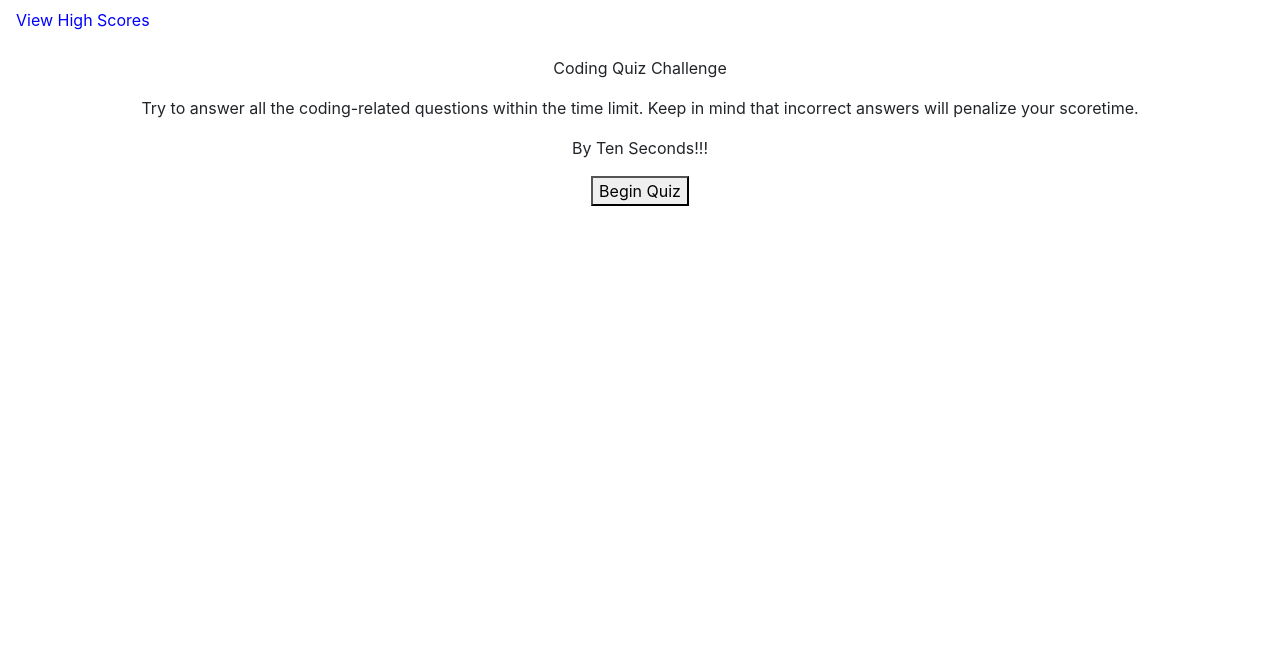
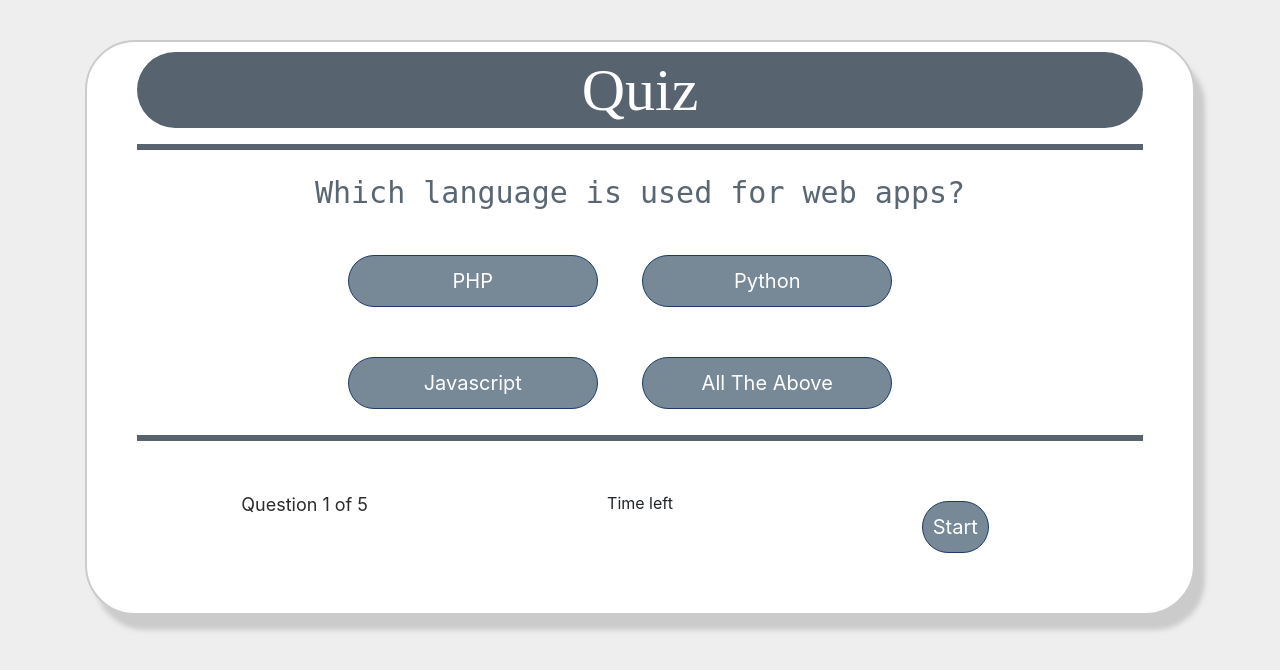
Before and after one commit to spental/HomeWork4Quiz, a plain HTML site: page index.html in a window 1280 px wide. Drawn offline with nearby package versions, Linux system fonts and the light colour scheme.

Commit message:
finally got some questions to appear

```diff
--- /dev/null
+++ b/assets/app.js
@@ -0,0 +1,111 @@
+
+// start the quiz
+function populate() {
+    if(quiz.isEnded()) {
+        showScores();
+    }
+    else {
+        // show question
+        var element = document.getElementById("question");
+        element.innerHTML = quiz.getQuestionIndex().text;
+
+        // show options
+        var choices = quiz.getQuestionIndex().choices;
+        for(var i = 0; i < choices.length; i++) {
+            var element = document.getElementById("choice" + i);
+            element.innerHTML = choices[i];
+            guess("btn" + i, choices[i]);
+        }
+
+        showProgress();
+        TIMER = setInterval(renderCounter,1000);
+    }
+};
+
+function guess(id, guess) {
+    var button = document.getElementById(id);
+    button.onclick = function() {
+        quiz.guess(guess);
+        populate();
+    }
+};
+
+
+function showProgress() {
+    var currentQuestionNumber = quiz.questionIndex + 1;
+    var element = document.getElementById("progress");
+    element.innerHTML = "Question " + currentQuestionNumber + " of " + quiz.questions.length;
+};
+
+function showScores() {
+    var gameOverHTML = "<h1>Result</h1>";
+    gameOverHTML += "<h2 id='score'> Your scores: " + quiz.score + "</h2>";
+    var element = document.getElementById("quiz");
+    element.innerHTML = gameOverHTML;
+    clearInterval(TIMER);
+};
+
+// create questions
+var questions = [
+
+new Question("Which language is used for web apps?", ["PHP", "Python", "Javascript", "All The Above"], "All The Above"),
+
+new Question("What is the difference between synchronous and asynchronous programming, and how does asynchronous programming relate to your work with JavaScript?",
+     ["An ability to articulate the difference between synchronous and asynchronous programming",
+     "The impact of asynchronous programming on user interfaces",
+     "An understanding of blocking and the subsequent impact on performance",
+     "All The Above"], "All The Above"),
+
+new Question("MVC is a ____.", ["Language", "Library", "Framework", "All"], "Framework"),
+
+
+new Question("How would you define functional programming? What is the role of functional programming in JavaScript?",
+    ["All of the bellow",
+    "Mention of function purity and side effect avoidance",
+    "Ability to provide examples of functional programming languages",
+    "Ability to identify the features of JavaScript that enable functional programming"],
+    "All of the bellow"),
+
+new Question("There are ____ main components of object oriented programming.", ["10", "4","3", "6"], "4"),
+
+
+];
+
+function Question(text, choices, answer) {
+    this.text = text;
+    this.choices = choices;
+    this.answer = answer;
+}
+
+Question.prototype.isCorrectAnswer = function(choice) {
+    return this.answer === choice;
+}
+
+function Quiz(questions) {
+    this.score = 0;
+    this.questions = questions;
+    this.questionIndex = 0;
+}
+
+Quiz.prototype.getQuestionIndex = function() {
+    return this.questions[this.questionIndex];
+}
+
+Quiz.prototype.guess = function(answer) {
+    if(this.getQuestionIndex().isCorrectAnswer(answer)) {
+        this.score++;
+    }
+
+    this.questionIndex++;
+}
+
+Quiz.prototype.isEnded = function() {
+    return this.questionIndex === this.questions.length;
+}
+
+
+// create quiz
+var quiz = new Quiz(questions);
+
+// display quiz
+populate();
--- /dev/null
+++ b/assets/reset.css
@@ -0,0 +1,142 @@
+/* http://meyerweb.com/eric/tools/css/reset/
+   v2.0 | 20110126
+   License: none (public domain)
+*/
+
+html,
+body,
+div,
+span,
+applet,
+object,
+iframe,
+h1,
+h2,
+h3,
+h4,
+h5,
+h6,
+p,
+blockquote,
+pre,
+a,
+abbr,
+acronym,
+address,
+big,
+cite,
+code,
+del,
+dfn,
+em,
+img,
+ins,
+kbd,
+q,
+s,
+samp,
+small,
+strike,
+strong,
+sub,
+sup,
+tt,
+var,
+b,
+u,
+i,
+center,
+dl,
+dt,
+dd,
+ol,
+ul,
+li,
+fieldset,
+form,
+label,
+legend,
+table,
+caption,
+tbody,
+tfoot,
+thead,
+tr,
+th,
+td,
+article,
+aside,
+canvas,
+details,
+embed,
+figure,
+figcaption,
+footer,
+header,
+hgroup,
+menu,
+nav,
+output,
+ruby,
+section,
+summary,
+time,
+mark,
+audio,
+video {
+
+  /* Positioning */
+  margin: 0;
+  vertical-align: baseline;
+
+  /* Box-model */
+  padding: 0;
+
+  /* Typography */
+  font-size: 100%;
+  font: inherit;
+
+  /* Visual */
+  border: 0;
+
+}
+
+/* HTML5 display-role reset for older browsers */
+article,
+aside,
+details,
+figcaption,
+figure,
+footer,
+header,
+hgroup,
+menu,
+nav,
+section { display: block; }
+
+body { line-height: 1; }
+
+ol,
+ul { list-style: none; }
+
+blockquote,
+q { quotes: none; }
+
+blockquote:before,
+blockquote:after,
+q:before,
+q:after {
+
+  /* Misc */
+  content: '';
+  content: none;
+
+}
+
+table {
+
+  /* Visual */
+  border-collapse: collapse;
+  border-spacing: 0;
+
+}
--- /dev/null
+++ b/assets/style.css
@@ -0,0 +1,195 @@
+body {
+    background-color: #eeeeee;
+}
+
+.container {
+    margin-top: 40px;
+    text-align: center;
+}
+
+.grid {
+    width: auto;
+    height: auto;
+    margin: 0 auto;
+    background-color: #fff;
+    padding: 10px 50px 50px 50px;
+    border-radius: 50px;
+    border: 2px solid #cbcbcb;
+    box-shadow: 10px 15px 5px #cbcbcb;
+}
+
+.grid h1 {
+    font-family: "sans-serif";
+    background-color: #57636e;
+    font-size: 60px;
+    text-align: center;
+    color: #ffffff;
+    padding: 2px 0px;
+    border-radius: 50px;
+}
+
+
+.grid #question {
+    font-family: "monospace";
+    font-size: 30px;
+    color: #5A6772;
+}
+
+#top {
+    margin-bottom: 20px;
+    border: solid #57636e;
+
+}
+
+#bottom {
+    margin-bottom: 50px;
+    border: solid #57636e;
+}
+body {
+    background-color: #eeeeee;
+}
+
+.container {
+    margin-top: 40px;
+    text-align: center;
+}
+
+.grid {
+    width: auto;
+    height: auto;
+    margin: 0 auto;
+    background-color: #fff;
+    padding: 10px 50px 50px 50px;
+    border-radius: 50px;
+    border: 2px solid #cbcbcb;
+    box-shadow: 10px 15px 5px #cbcbcb;
+}
+
+.grid h1 {
+    font-family: "sans-serif";
+    background-color: #57636e;
+    font-size: 60px;
+    text-align: center;
+    color: #ffffff;
+    padding: 2px 0px;
+    border-radius: 50px;
+}
+
+
+.grid #question {
+    font-family: "monospace";
+    font-size: 30px;
+    color: #5A6772;
+}
+
+#top {
+    margin-bottom: 20px;
+    border: solid #57636e;
+
+}
+
+#bottom {
+    margin-bottom: 50px;
+    border: solid #57636e;
+}
+
+.buttons {
+    margin-top: 30px;
+}
+
+#btn0, #btn1, #btn2, #btn3 {
+    background-color: #778897;
+    width: 250px;
+    font-size: 20px;
+    color: #fff;
+    border: 1px solid #1D3C6A;
+    border-radius: 50px;
+    margin: 10px 40px 10px 0px;
+    padding: 10px 10px;
+}
+
+#btn0:hover, #btn1:hover, #btn2:hover, #btn3:hover {
+    cursor: pointer;
+    background-color: #57636e;
+}
+
+#btn0:focus, #btn1:focus, #btn2:focus, #btn3:focus, #submit:focus {
+    outline: 0;
+}
+
+
+#progress {
+    color: #2b2b2b;
+    font-size: 18px;
+}
+
+#score {
+    color: #5A6772;
+    text-align: center;
+    font-size: 30px;
+}
+
+#submit {
+    background-color: #778897;
+    font-size: 20px;
+    color: #fff;
+    border: 1px solid #1D3C6A;
+    border-radius: 50px;
+    margin: 10px 40px 10px 0px;
+    padding: 10px 10px;
+}
+
+#submit:hover {
+    cursor: pointer;
+    background-color: green;
+}
+.buttons {
+    margin-top: 30px;
+}
+
+#btn0, #btn1, #btn2, #btn3 {
+    background-color: #778897;
+    width: 250px;
+    font-size: 20px;
+    color: #fff;
+    border: 1px solid #1D3C6A;
+    border-radius: 50px;
+    margin: 10px 40px 10px 0px;
+    padding: 10px 10px;
+}
+
+#btn0:hover, #btn1:hover, #btn2:hover, #btn3:hover {
+    cursor: pointer;
+    background-color: #57636e;
+}
+
+#btn0:focus, #btn1:focus, #btn2:focus, #btn3:focus, #start:focus {
+    outline: 0;
+}
+
+
+#progress {
+    color: #2b2b2b;
+    font-size: 18px;
+}
+
+#score {
+    color: #5A6772;
+    text-align: center;
+    font-size: 30px;
+}
+
+#start {
+    background-color: #778897;
+    font-size: 20px;
+    color: #fff;
+    border: 1px solid #1D3C6A;
+    border-radius: 50px;
+    margin: 10px 40px 10px 0px;
+    padding: 10px 10px;
+}
+
+#start:hover {
+    cursor: pointer;
+    background-color: green;
+}
--- a/index.html
+++ b/index.html
@@ -5,32 +5,56 @@
     <meta name="viewport" content="width=device-width, initial-scale=1">
     <link rel="stylesheet" href="https://stackpath.bootstrapcdn.com/bootstrap/4.3.1/css/bootstrap.min.css"
         integrity="sha384-ggOyR0iXCbMQv3Xipma34MD+dH/1fQ784/j6cY/iJTQUOhcWr7x9JvoRxT2MZw1T" crossorigin="anonymous">
-    <link rel="stylesheet" href="style.css">
+    <link rel="stylesheet" type="text/css" href="/assets/reset.css">
+    <link rel="stylesheet" href="https://stackpath.bootstrapcdn.com/bootstrap/4.4.1/css/bootstrap.min.css" integrity="sha384-Vkoo8x4CGsO3+Hhxv8T/Q5PaXtkKtu6ug5TOeNV6gBiFeWPGFN9MuhOf23Q9Ifjh" crossorigin="anonymous">
+    <link rel="stylesheet" type="text/css" href="/assets/style.css">
+
+
+    <title>Super Sweet Code Quiz</title>
 </head>
 <body>
-    <script src="javaScript.js"></script>
-    <nav>
-        <div class="navbar">
-            <p>
-                View High Scores
-            </p>
-        </div>
-    </nav>
-    <main>
-        <div class="quizBox">
-            <div id="startScreen">
-                <p>Coding Quiz Challenge </p>
-                <p>Try to answer all the coding-related questions within the time limit. Keep in mind that incorrect
-                    answers will penalize your scoretime.</p>
-                <p>By Ten Seconds!!!</p>
-                <div id="button">
-                    <button onclick="startQuiz()">Begin Quiz</button>
+    <div class="container">
+        <div class="grid">
+            <div id="quiz">
+                <h1>Quiz</h1>
+                <hr id="top">
+                <!-- Adding questions here -->
+                <p id="question" class="hidden"></p>
+                <!-- Adding buttons here -->
+                <div class="buttons" class="row" class="hidden">
+                        <button type="button" id="btn0"><span id="choice0"></span></button>
+                        <button type="button "id="btn1"><span id="choice1"></span></button>
                 </div>
-            </div>
-            <div id="questionScreen" style="display: none;">
-
+                <div class="buttons" class="row" class="hidden">
+                        <button type="button" id="btn2"><span id="choice2"></span></button>
+                        <button type="button" id="btn3"><span id="choice3"></span></button>
+                </div>
+                <hr id="bottom">
+                <!-- Adding container for the timer and the current score -->
+                <footer class="container">
+                    <div class="row">
+                        <div class="col-sm-4">
+                            <p id="progress">Question x of y</p>
+                        </div>
+                        <div class="col-sm-4">
+                            <p id="time">Time left</p>
+                            <p id="timeCounter"></p>
+                        </div>
+                        <div class="col-sm-4">
+                            <button type="button" id="start"><span id="startNow"></span>Start</button>
+                        </div>
+                    </div>
+                </footer>
             </div>
         </div>
-    </main>
+    </div>
+<!-- Optional JavaScript -->
+<script src="/assets/app.js"></script>
+
+<!-- jQuery first, then Popper.js, then Bootstrap JS -->
+<script src="https://code.jquery.com/jquery-3.4.1.slim.min.js" integrity="sha384-J6qa4849blE2+poT4WnyKhv5vZF5SrPo0iEjwBvKU7imGFAV0wwj1yYfoRSJoZ+n" crossorigin="anonymous"></script>
+<script src="https://cdn.jsdelivr.net/npm/popper.js@1.16.0/dist/umd/popper.min.js" integrity="sha384-Q6E9RHvbIyZFJoft+2mJbHaEWldlvI9IOYy5n3zV9zzTtmI3UksdQRVvoxMfooAo" crossorigin="anonymous"></script>
+<script src="https://stackpath.bootstrapcdn.com/bootstrap/4.4.1/js/bootstrap.min.js" integrity="sha384-wfSDF2E50Y2D1uUdj0O3uMBJnjuUD4Ih7YwaYd1iqfktj0Uod8GCExl3Og8ifwB6" crossorigin="anonymous"></script>
+
 </body>
 </html>
--- a/javaScript.js
+++ /dev/null
@@ -1,62 +0,0 @@
-const listOfQuestions = [
-{
-    question : "what's my age?",
-    choices : [
-        "A. this one",
-        "B. this two",
-        "C. this three",
-        "D. this four"],
-    correctChoice : "b"
-},
-{
-    question : "what's my height?",
-    choices : ["a","b","c","d"],
-    correctChoice : "b"
-},
-{
-    question : "what's my weight?",
-    choices : ["a","b","c","d"],
-    correctChoice : "b"
-},
-{
-    question : "what's my smell?",
-    choices : ["a","b","c","d"],
-    correctChoice : "b"
-},
-]
-var currentQuestionIndex = 0;
-var currentAnswerIndex = 0 ;
-
-// function to run above in order of clear then post.
-function startQuiz(){
-    removeElement();
-    createQuestions();
-    createAnswersChoices();
-}
-
-// event listeners
-
-
-
-
-
-// removes everthing off the page when ["Begin Quiz"] button is pressed.
-function removeElement() {
-    document.getElementById("startScreen").style.display = "none";
-}
-    // create element to create and <h1> / set text to be lisf questions as i,
-function createQuestions (){
-    document.getElementById("questionScreen").style.display = "block";
-    var currentquestion = listOfQuestions[currentQuestionIndex];
-    var question = document.createElement("h1");
-    question.textContent = currentquestion.question;
-    document.getElementById("questionScreen").append(question);
-}
-// Show Answer List
-function createAnswersChoices(){
-    document.getElementById("questionScreen").style.display = "block";
-    var currentAnswerlist = listOfQuestions[currentAnswerIndex];
-    var choices = document.createElement("h2");
-    choices.textContent = currentAnswerlist.choices;
-    document.getElementById("questionScreen").append (choices);
-}
--- a/style.css
+++ /dev/null
@@ -1,11 +0,0 @@
-.navbar {
-    color: blue ;
-}
-#startScreen {
-    text-align: center;
-}
-.buttons {
-    align-items: center;
-    align-self: center;
-    butt
-}
```
Also changed, not shown: assets/javaScript.js (added, +62 -0 lines), 1 other file.
